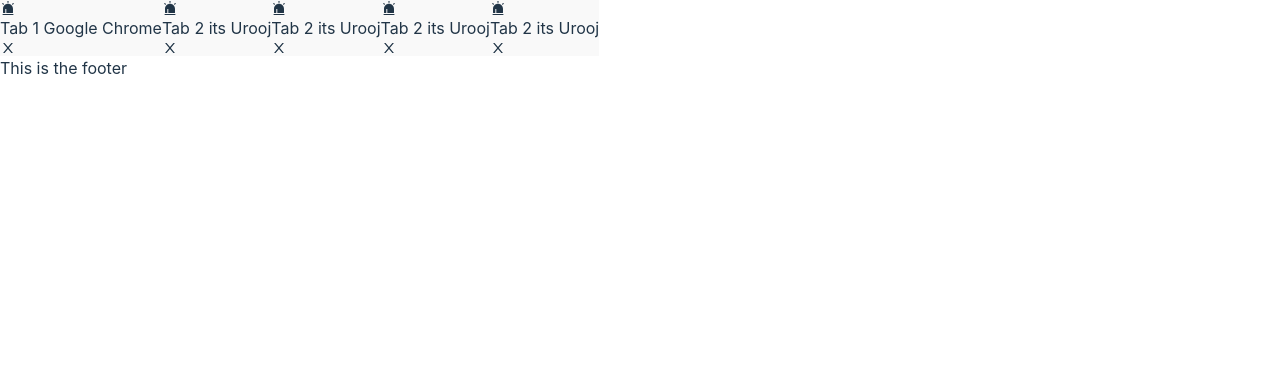
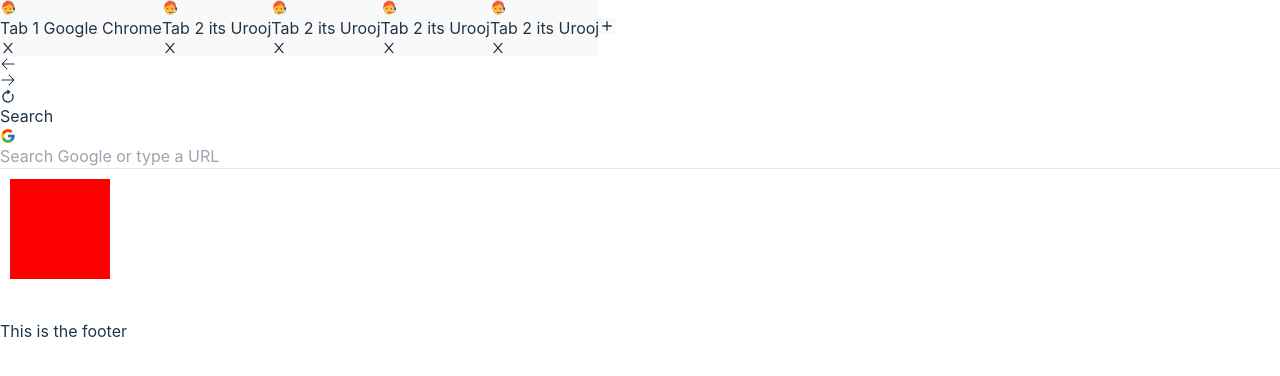
Before and after one commit to UroojMurtaz/Chrome-Clone, a React (Vite) app: page / in a window 1280 px wide. Shown: the top 376 px of the page. Built offline with nearby package versions, Linux system fonts and the light colour scheme.

Commit message:
Header Design

```diff
--- a/src/App.tsx
+++ b/src/App.tsx
@@ -1,13 +1,13 @@
-
 // import './App.css'
 import { Routes, Route } from "react-router-dom";
 import General from "./Layout/General";
+import Home from "./Pages/Home/Home";
 
 function App() {
   return (
     <Routes>
       <Route path="/" element={<General />}>
-
+        <Route path="/" element={<Home />} />
       </Route>
     </Routes>
   );
--- /dev/null
+++ b/src/Components/SearchBar.tsx
@@ -0,0 +1,26 @@
+import { HiArrowLeft, HiArrowRight } from "react-icons/hi2";
+import { BiRevision } from "react-icons/bi";
+import { FcGoogle } from "react-icons/fc";
+const SearchBar = () => {
+  return (
+    <div className="flex items-center space-x-4 m-2">
+      <HiArrowLeft className="text-slate-400 text-2xl font-medium" />
+      <HiArrowRight className="text-slate-400 text-2xl font-medium" />
+      <BiRevision className="text-slate-700 text-2xl font-medium" />
+      <label className="relative block w-full ">
+        <span className="sr-only">Search</span>
+        <span className="absolute inset-y-0 left-0 flex items-center pl-2">
+          <FcGoogle />
+        </span>
+        <input
+          className="placeholder:text-slate-400 block bg-white w-full border border-slate-300 rounded-full py-2 pl-9 pr-3 shadow-sm focus:outline-none focus:border-sky-500 focus:ring-sky-500 focus:ring-1 sm:text-sm bg-zinc-200 focus:bg-white"
+          placeholder="Search Google or type a URL"
+          type="text"
+          name="search"
+        />
+      </label>
+    </div>
+  );
+};
+
+export default SearchBar;
--- a/src/Components/Tabs.tsx
+++ b/src/Components/Tabs.tsx
@@ -1,27 +1,46 @@
-import React, { useState } from 'react';
-import { AiFillAlert,AiOutlineClose } from "react-icons/ai";
+import React, { useState } from "react";
+import { AiFillAlert, AiOutlineClose } from "react-icons/ai";
+import { BiPlus } from "react-icons/bi";
+import { BsX } from "react-icons/bs";
+import { FcAssistant } from "react-icons/fc";
 
-const Tabs = ({ tabs}) => {
+const Tabs = ({ tabs }) => {
   const [activeTab, setActiveTab] = useState(0);
 
   return (
+    <>
       <div className="flex">
-      {tabs.map((tab:typeof tabs, index:number) => (
+        {tabs.map((tab, index) => (
           <button
             key={index}
-          className={`py-2 px-4 w-full ${
+            className={`py-1 px-2 w-64
+            ${
+              tabs.length <= 5
+                ? "w-64"
+                : "w-32"
+            }
+            ${
               activeTab === index
-              ? 'rounded-t-lg border-b-2 border-white text-black bg-white '
-              : 'text-gray-500'
-          }`}
+                ? "rounded-t-lg border-b-2 border-white text-black text-sm bg-white "
+                : "text-gray-500 text-sm bg-slate-100"
+            } ${
+              index !== tabs.length && activeTab !== index
+                ? "border-r-2 border-slate-400 px-4 border-l-0"
+                : ""
+            }
+            `}
             onClick={() => setActiveTab(index)}
           >
-          <AiFillAlert className="inline-block mr-2" />
+            <FcAssistant className="inline-block mr-2" />
             {tab.label}
             <AiOutlineClose className="inline-block ml-6" />
           </button>
         ))}
+        <button className="py-1 px-2 text-gray-800 rounded-t-lg bg-slate-100">
+          <BiPlus className="inline-block mr-2 text-gray-600" />
+        </button>
       </div>
+    </>
   );
 };
 
--- a/src/Layout/General.tsx
+++ b/src/Layout/General.tsx
@@ -1,7 +1,7 @@
 import React from "react";
 import Tabs from "../Components/Tabs";
 import { Outlet } from "react-router-dom";
-
+import SearchBar from "../Components/SearchBar";
 
 const General = () => {
   const tabs = [
@@ -10,8 +10,6 @@ const General = () => {
     { label: "Tab 2 its Urooj", content: "Content for Tab 2" },
     { label: "Tab 2 its Urooj", content: "Content for Tab 2" },
     { label: "Tab 2 its Urooj", content: "Content for Tab 2" },
-
-
   ];
   return (
     <>
@@ -19,6 +17,8 @@ const General = () => {
         <header className="bg-slate-100  text-white sticky top-0 z-10 ">
           <Tabs tabs={tabs} />
         </header>
+        <SearchBar />
+        <hr className="mt-5"/>
 
         <main className="flex-grow p-4 overflow-auto">
           {" "}
--- /dev/null
+++ b/src/Pages/Home/Home.tsx
@@ -0,0 +1,13 @@
+import React from "react";
+
+const Home = () => {
+  return (
+    <div>
+      <svg>
+        <rect x="10" y="10" width="100" height="100" fill="red" />
+      </svg>
+    </div>
+  );
+};
+
+export default Home;
```
Also changed, not shown: src/Pages/Page1/Page1.tsx (added), src/Pages/Page2/Page2.tsx (added), src/assets/googleLogo.png (added). Lines whose indentation alone changed are shown as unchanged.
